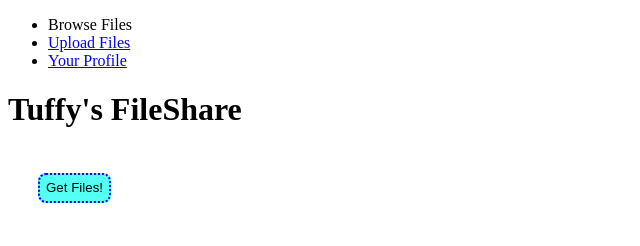
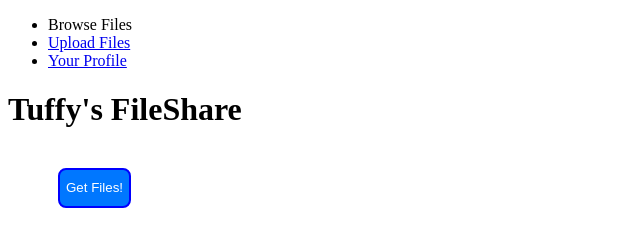
Before and after one commit to dhdorr/HDFS_FileShare, a website: page public/BrowseFiles.html in a window 1280 px wide. Shown: the whole page, without its empty margins (0-640 px from the left). Drawn offline with Linux system fonts and the light colour scheme.

Commit message:
Update BrowseFiles.html

```diff
--- a/public/BrowseFiles.html
+++ b/public/BrowseFiles.html
@@ -20,7 +20,7 @@
 
     <br>
 
-    <button class="btn" id="getFilesBtn" onclick="getFiles()">Get Files!</button>
+    <button class="get_files_btn" id="getFilesBtn" onclick="getFiles()">Get Files!</button>
 
     <br>
     <br>
```
